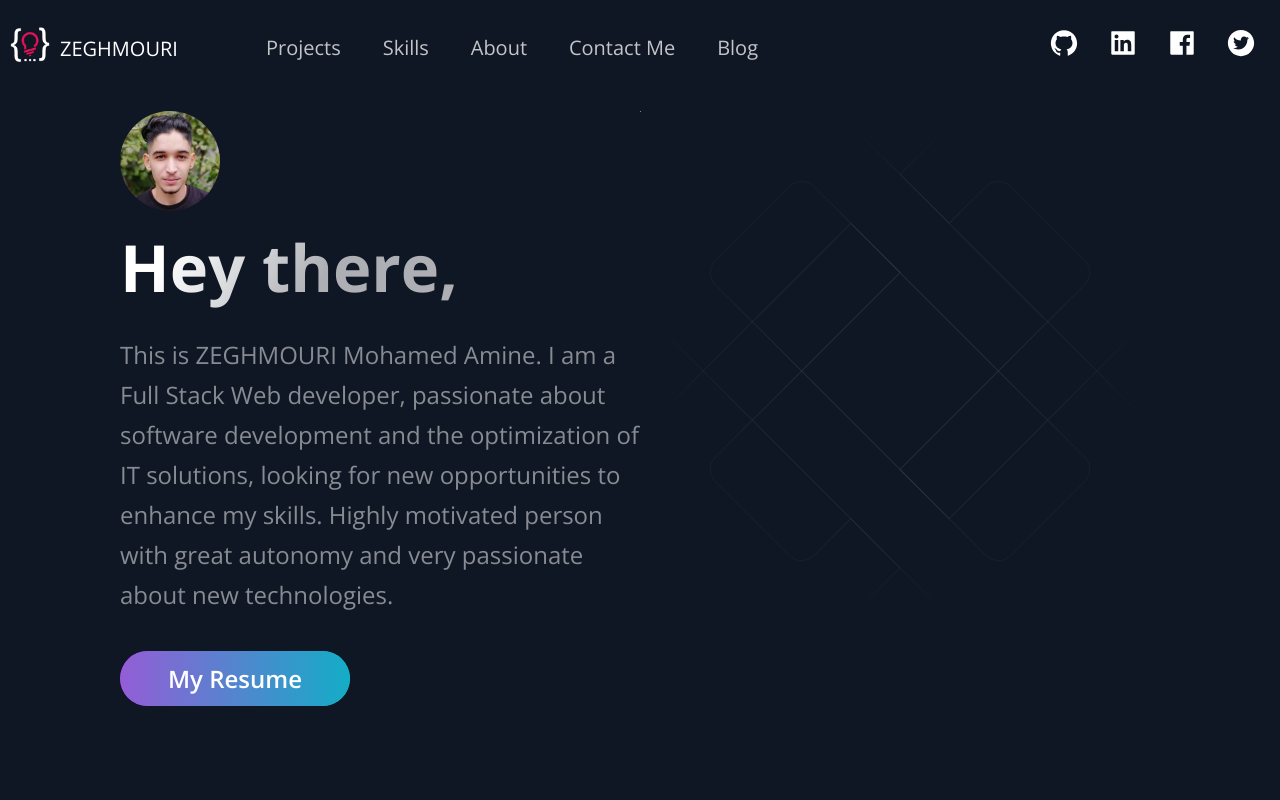
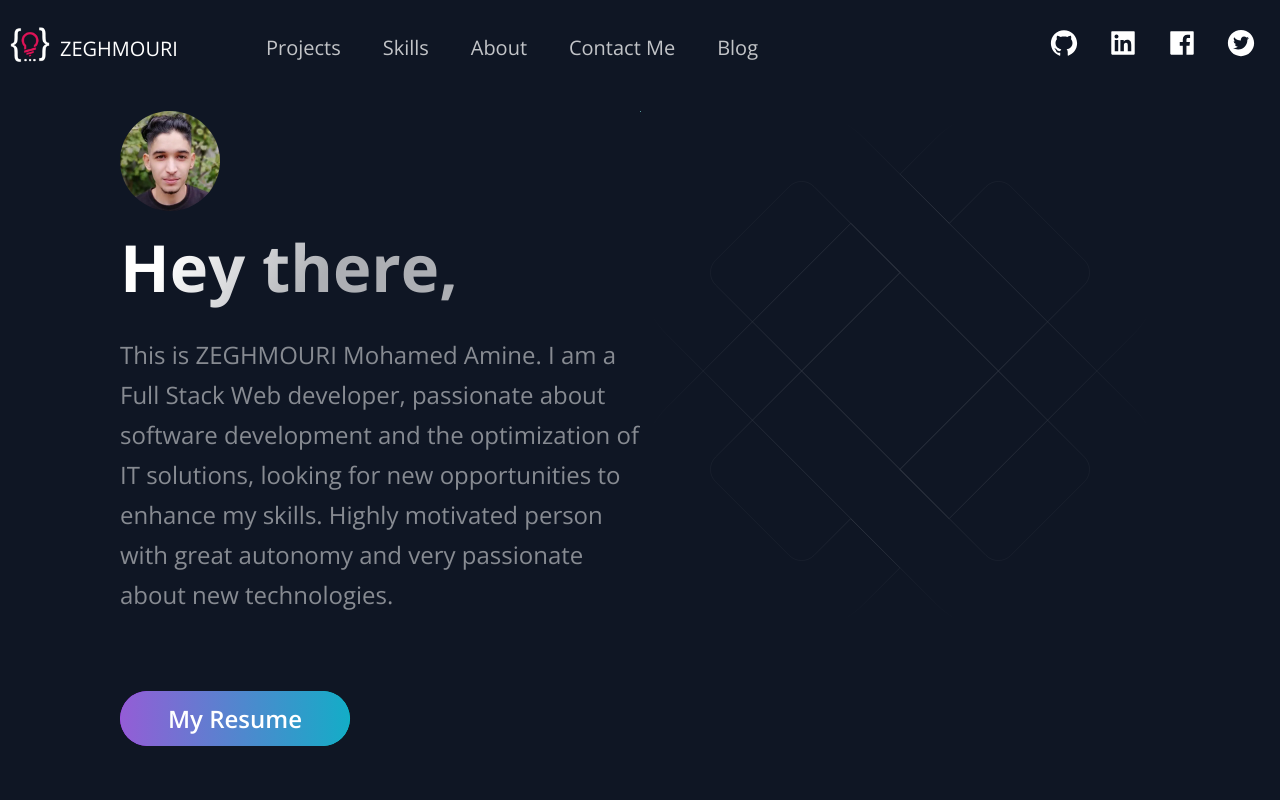
Before and after one commit to zeghmouri/my-portfolio, a Next.js app: page / in a window 1280 px wide. Shown: the top 800 px of the page. Built offline with nearby package versions, Linux system fonts and the light colour scheme.

Commit message:
fixing button margin

```diff
--- a/src/styles/GlobalComponents/index.js
+++ b/src/styles/GlobalComponents/index.js
@@ -175,7 +175,7 @@ export const ButtonBack = styled.div`
   display: flex;
   align-items: center;
   justify-content: center;
-  margin: ${({ alt, form }) => (alt || form) ? '0' : '0 0 80px'};
+  margin: ${({ alt, form }) => (alt || form) ? '0' : '40px 0 40px'};
   color: #fff;
   background: ${({ alt }) => alt ? 'linear-gradient(270deg, #ff622e 0%, #B133FF 100%)' : 'linear-gradient(270deg, #00DBD8 0%, #B133FF 100%)'};
   cursor: pointer;
```
